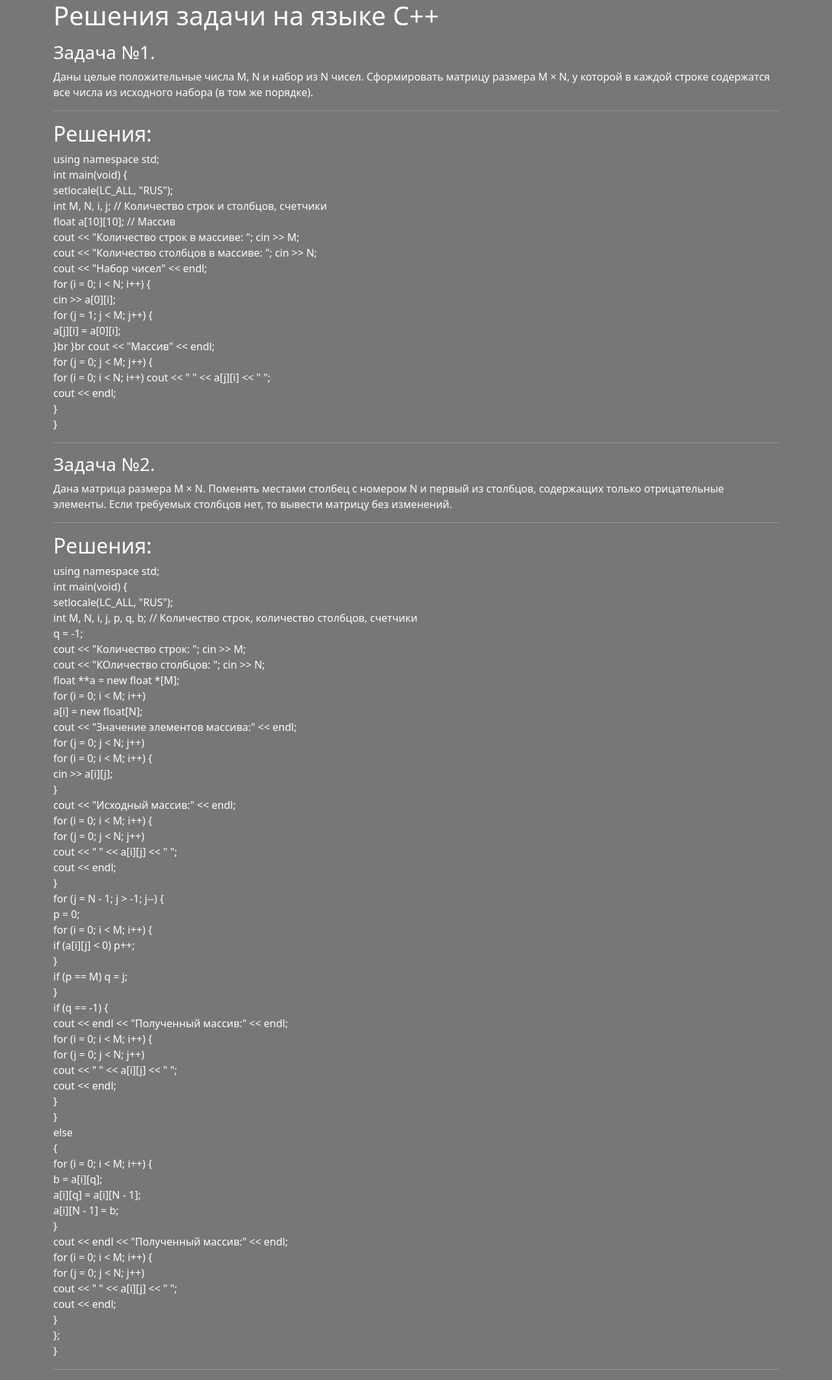
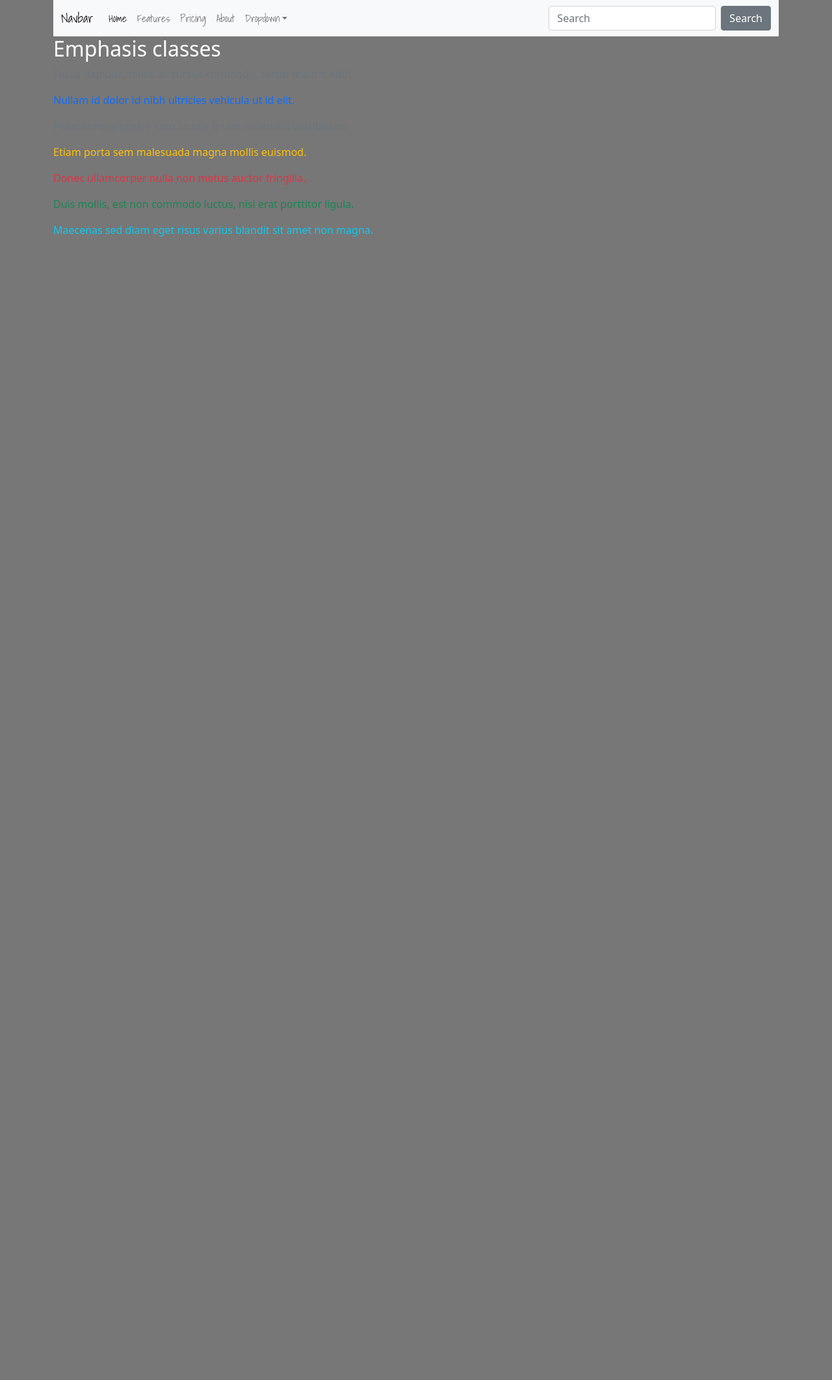
Before and after one commit to bbkurb/my-first-blog, a Django app: page / in a window 1280 px wide. Shown: the whole page at 65% size. After the commit the page ends 364 px from the top, so only its background shows below. Run offline with Django 3.2, Linux system fonts and the light colour scheme.

Commit message:
Changed the base for the site.

```diff
--- a/mySite/apps/blog/templates/base.html
+++ b/mySite/apps/blog/templates/base.html
@@ -14,101 +14,61 @@
 </head>
 <body>
 	<div class="container">
-		<div class="col-12">
-			<h1>Решения задачи на языке C++</h1>
-			<p><h3>Задача №1.</h3> Даны целые положительные числа M, N и набор из N чисел. Сформировать матрицу размера M × N, у которой в каждой строке содержатся все числа из исходного набора (в том же порядке).</p><hr>
 
-			<h2>Решения:</h2>
-			<div class="">
-				<p>
-					using namespace std;<br>
+		<nav class="navbar navbar-expand-lg navbar-light bg-light">
+		  <div class="container-fluid">
+		    <a class="navbar-brand" href="#">Navbar</a>
+		    <button class="navbar-toggler" type="button" data-bs-toggle="collapse" data-bs-target="#navbarColor03" aria-controls="navbarColor03" aria-expanded="false" aria-label="Toggle navigation">
+		      <span class="navbar-toggler-icon"></span>
+		    </button>
 
-					int main(void) {<br>
-						setlocale(LC_ALL, "RUS");<br>
-						int M, N, i, j; // Количество строк и столбцов, счетчики<br>
-						float a[10][10]; // Массив<br>
-						cout << "Количество строк в массиве: "; cin >> M;<br>
-						cout << "Количество столбцов в массиве: "; cin >> N;<br>
-						cout << "Набор чисел" << endl;<br>
-						for (i = 0; i < N; i++) {<br>
-							cin >> a[0][i];<br>
-							for (j = 1; j < M; j++) {<br>
-								a[j][i] = a[0][i];<br>
-							}br
-						}br
-						cout << "Массив" << endl;<br>
-						for (j = 0; j < M; j++) {<br>
-							for (i = 0; i < N; i++) cout << " " << a[j][i] << " ";<br>
-							cout << endl;<br>
-						} <br>
-					}
+		    <div class="collapse navbar-collapse" id="navbarColor03">
+		      <ul class="navbar-nav me-auto">
+		        <li class="nav-item">
+		          <a class="nav-link active" href="#">Home
+		            <span class="visually-hidden">(current)</span>
+		          </a>
+		        </li>
+		        <li class="nav-item">
+		          <a class="nav-link" href="#">Features</a>
+		        </li>
+		        <li class="nav-item">
+		          <a class="nav-link" href="#">Pricing</a>
+		        </li>
+		        <li class="nav-item">
+		          <a class="nav-link" href="#">About</a>
+		        </li>
+		        <li class="nav-item dropdown">
+		          <a class="nav-link dropdown-toggle" data-bs-toggle="dropdown" href="#" role="button" aria-haspopup="true" aria-expanded="false">Dropdown</a>
+		          <div class="dropdown-menu">
+		            <a class="dropdown-item" href="#">Action</a>
+		            <a class="dropdown-item" href="#">Another action</a>
+		            <a class="dropdown-item" href="#">Something else here</a>
+		            <div class="dropdown-divider"></div>
+		            <a class="dropdown-item" href="#">Separated link</a>
+		          </div>
+		        </li>
+		      </ul>
+		      <form class="d-flex">
+		        <input class="form-control me-sm-2" type="text" placeholder="Search">
+		        <button class="btn btn-secondary my-2 my-sm-0" type="submit">Search</button>
+		      </form>
+		    </div>
+		  </div>
+		</nav>
 
-				</p>
-			</div>
-		</div><hr>
-		<div class="col-12">
-			<div class="col-12">
-				<p><h3>Задача №2.</h3> Дана матрица размера M × N. Поменять местами столбец с номером N и первый из столбцов, содержащих только отрицательные элементы. Если требуемых столбцов нет, то вывести матрицу без изменений.</p><hr>
 
-				<h2>Решения:</h2>
-				<div class="textareaContainer">
-					<p>
-						using namespace std; <br>
-						int main(void) { <br>
-							setlocale(LC_ALL, "RUS"); <br>
-							int M, N, i, j, p, q, b; // Количество строк, количество столбцов, счетчики <br>
-							q = -1; <br>
-							cout << "Количество строк: "; cin >> M; <br>
-							cout << "КОличество столбцов: "; cin >> N; <br>
-							float **a = new float *[M]; <br>
-							for (i = 0; i < M; i++) <br>
-								a[i] = new float[N]; <br>
 
-							cout << "Значение элементов массива:" << endl; <br>
-							for (j = 0; j < N; j++) <br>
-								for (i = 0; i < M; i++) { <br>
-									cin >> a[i][j]; <br>
-								} <br>
-							cout << "Исходный массив:" << endl; <br>
-							for (i = 0; i < M; i++) { <br>
-								for (j = 0; j < N; j++) <br>
-									cout << " " << a[i][j] << " "; <br>
-								cout << endl; <br>
-							} <br>
-							for (j = N - 1; j > -1; j--) { <br>
-								p = 0; <br>
-								for (i = 0; i < M; i++) { <br>
-									if (a[i][j] < 0) p++; <br>
-								} <br>
-								if (p == M) q = j; <br>
-							} <br>
-							if (q == -1) { <br>
-								cout << endl << "Полученный массив:" << endl; <br>
-								for (i = 0; i < M; i++) { <br>
-									for (j = 0; j < N; j++) <br>
-										cout << " " << a[i][j] << " "; <br>
-									cout << endl; <br>
-								} <br>
-							} <br>
-							else <br>
-							{ <br>
-								for (i = 0; i < M; i++) { <br>
-									b = a[i][q]; <br>
-									a[i][q] = a[i][N - 1]; <br>
-									a[i][N - 1] = b; <br>
-								} <br>
-								cout << endl << "Полученный массив:" << endl; <br>
-								for (i = 0; i < M; i++) { <br>
-									for (j = 0; j < N; j++) <br>
-										cout << " " << a[i][j] << " "; <br>
-									cout << endl; <br>
-								} <br>
-							}; <br>
-						} <br>
-					</p>
-				</div>
-			</div><hr>
-		</div>
+		<h2>Emphasis classes</h2>
+		<p class="text-muted">Fusce dapibus, tellus ac cursus commodo, tortor mauris nibh.</p>
+		<p class="text-primary">Nullam id dolor id nibh ultricies vehicula ut id elit.</p>
+		<p class="text-secondary">Pellentesque ornare sem lacinia quam venenatis vestibulum.</p>
+		<p class="text-warning">Etiam porta sem malesuada magna mollis euismod.</p>
+		<p class="text-danger">Donec ullamcorper nulla non metus auctor fringilla.</p>
+		<p class="text-success">Duis mollis, est non commodo luctus, nisi erat porttitor ligula.</p>
+		<p class="text-info">Maecenas sed diam eget risus varius blandit sit amet non magna.</p>
+
+
 	</div>
 </body>
 </html>
```
